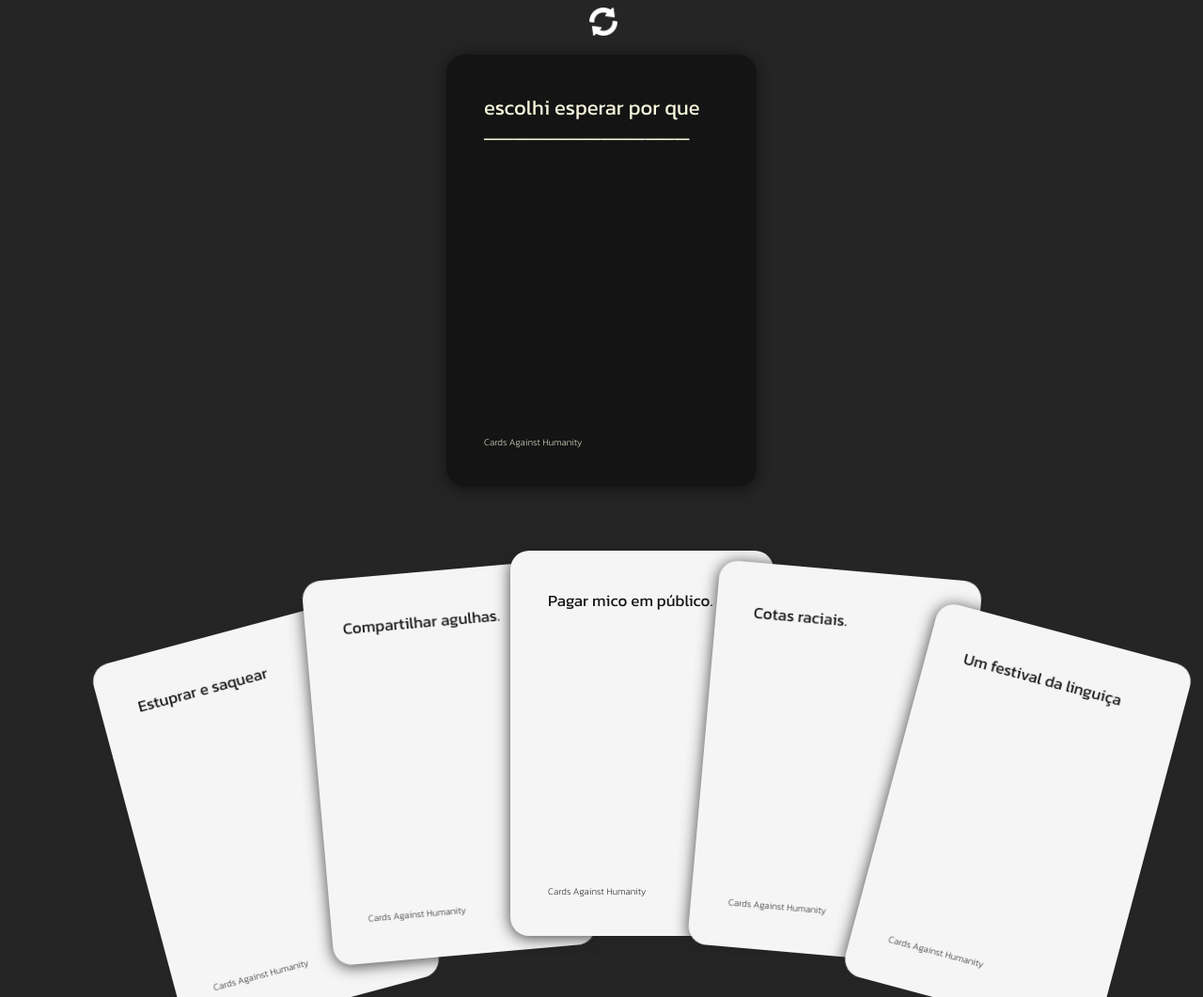
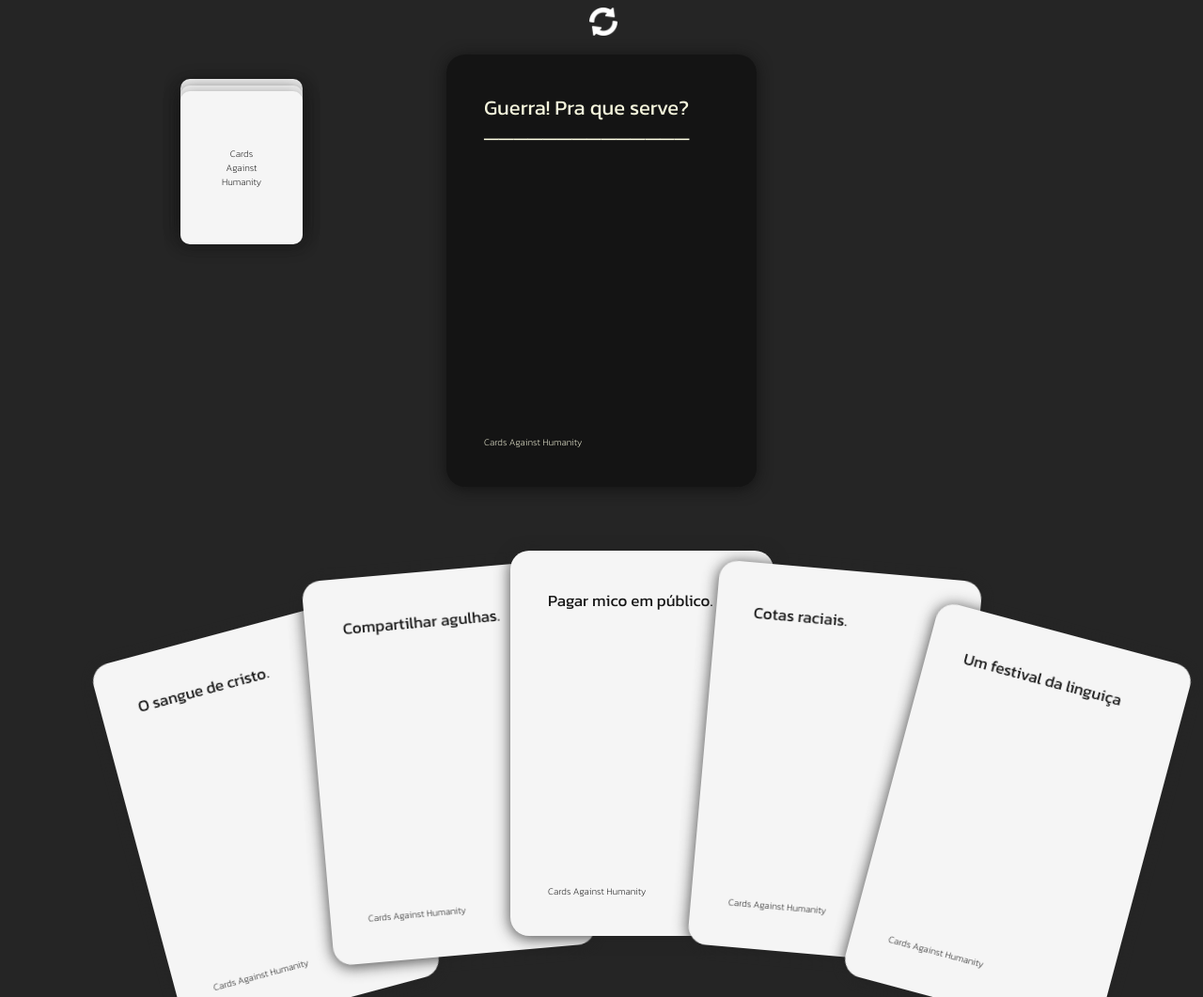
Before and after one commit to mkviniciuz/cardsagainsthumanity, a plain HTML site: page index.html in a window 1280 px wide. Shown: the top 1061 px of the page at 94% size. Drawn offline with Linux system fonts and the light colour scheme.

Commit message:
Update 0.0.5 White card pile and Change Black Card

```diff
--- a/index.html
+++ b/index.html
@@ -21,16 +21,22 @@ const textos = [
 function alterarTexto() {
     const indexAleatorio = Math.floor(Math.random() * textos.length);
     const textoEscolhido = textos[indexAleatorio];
-
     const quadrado = document.getElementById('black-card');
+    const botao = document.getElementById('reload-button');
 
     // Adiciona a classe 'animar' para ativar a animação
     quadrado.classList.add('animar');
+    botao.classList.add('inutilizar');
 
     // Remove a classe após a animação terminar para permitir futuras ativações
     quadrado.addEventListener('animationend', () => {
         quadrado.classList.remove('animar');
     });
+
+    botao.addEventListener('animationend', () => {
+        botao.classList.remove('inutilizar');
+    });
+
 
     // Alterando o conteúdo do elemento com id 'texto'
     setTimeout(() => {
@@ -44,7 +50,7 @@ function alterarTexto() {
 
         <!-- RENDERIZAÇÃO DE CARTA PRETA-->
         <div id="black-card">
-            <span id="card-text">escolhi esperar por que ──────────────</span>
+            <span id="card-text">Guerra! Pra que serve? ──────────────</span>
             <span class="slogan">Cards Against Humanity</span>
         </div>
         <img src="recarregar.png" width="30px" id="reload-button" onclick="alterarTexto()">
@@ -53,7 +59,7 @@ function alterarTexto() {
         <div id="white-card-container">
 
             <div class="card">
-                <div class="white-card" id="wc1">Estuprar e saquear
+                <div class="white-card" id="wc1">O sangue de cristo.
                     <span class="slogan" style="color: #141414;">Cards Against Humanity</span>
                 </div>
                 <div class="white-card-backface">
@@ -92,5 +98,23 @@ function alterarTexto() {
                 </div>
             </div>
         </div>
+
+        <div id="white-card-pile">
+
+
+            <div class="card-from-pile" id="card-pile-1">
+                <span class="slogan" style="color: #141414;">Cards Against Humanity</span>
+            </div>
+
+            <div class="card-from-pile" id="card-pile-2">
+                <span class="slogan" style="color: #141414;">Cards Against Humanity</span>
+            </div>
+
+            <div class="card-from-pile" id="card-pile-3">
+                <span class="slogan" style="color: #141414;">Cards Against Humanity</span>
+            </div>
+
+        </div>
+
     </body>
 </html>
--- a/stylesheet.css
+++ b/stylesheet.css
@@ -141,18 +141,19 @@ body {
     top: 1%;
     left: 49%;
     transition: 0.9s ease-in-out;
+    user-select: none;
 }
 
 #reload-button:hover {
     cursor: pointer;
-    transition: 0.9s ease-in-out;
-    transform: rotateZ(180deg);
 }
 
 @keyframes girar {
+
     0% {
         transform: rotateY(0deg);
     }
+
     60% {
         transform: rotateY(360deg) rotateX(60deg);
     }
@@ -162,7 +163,69 @@ body {
     }
 }
 
+@keyframes inutilizar {
+
+    0% {
+        pointer-events: none;
+    }
+
+    50% {
+        transform: rotateZ(180deg);
+    }
+
+    55% {
+        transform: rotateZ(180deg);
+    }
+
+    99% {
+        pointer-events: none;
+        opacity: 0.3;
+    }
+
+    100% {
+        pointer-events: all;
+        cursor: pointer;
+    }
+}
+
+
 /* Classe que será adicionada para ativar a animação */
 .animar {
-    animation: girar 1s cubic-bezier(0.075, 0.82, 0.165, 1);
+    animation: girar 1.5s cubic-bezier(0.075, 0.82, 0.165, 1);
 }
+
+.inutilizar {
+    animation: inutilizar 3s;
+}
+
+
+#white-card-pile {
+    display: flex;
+    flex-direction: column;
+    position: absolute;
+    top: 30%;
+    left: 15vw;
+}
+
+.card-from-pile {
+    user-select: none;
+    padding: 40px;
+    width: 50px;
+    height: 82.5px;
+    background: rgb(245, 245, 245);
+    color: #141414;
+    border-radius: 10px;
+    display: flex;
+    text-align: center;
+    justify-content: center;
+    align-items: center;
+    box-shadow: 0px 2px 15px 2px #1414145b;
+    margin-top: -120%;
+    cursor: pointer;
+    transition: 0.3s ease-in-out;
+}
+
+.card-from-pile:hover {
+    transition: 0.3s ease-in-out;
+    margin-top: -100%;
+}
```
